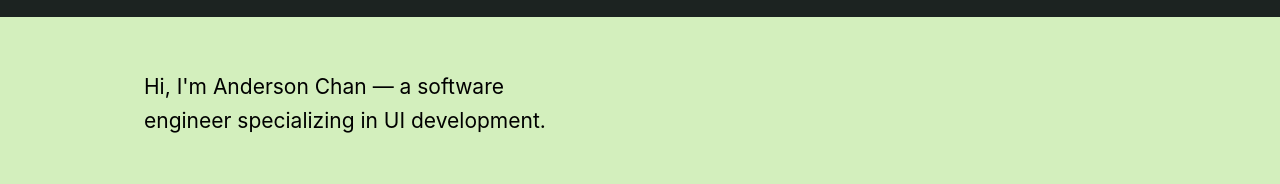
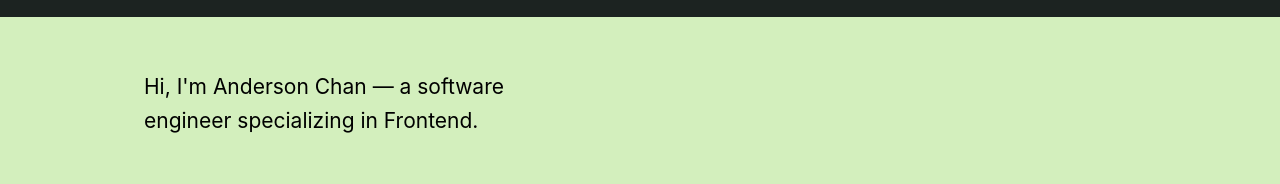
Before and after one commit to ac4574/Portfolio, a Next.js app: page / in a window 1280 px wide. Both pictures are taken after a click on the tab "About". Shown: the part 257-441 px from the top of the page. Built offline with nearby package versions, Linux system fonts and the light colour scheme.

Commit message:
updated about section

```diff
--- a/components/About.tsx
+++ b/components/About.tsx
@@ -11,8 +11,8 @@ export default function aboutPage() {
       <div className="about-container">
         <div className="about-text">
           <p>
-            Hi, I'm Anderson Chan — a software engineer specializing in UI
-            development.
+            Hi, I'm Anderson Chan — a software engineer specializing in
+            Frontend.
           </p>
           <p>
             My goal as an engineer is and always will be to make your life
```
